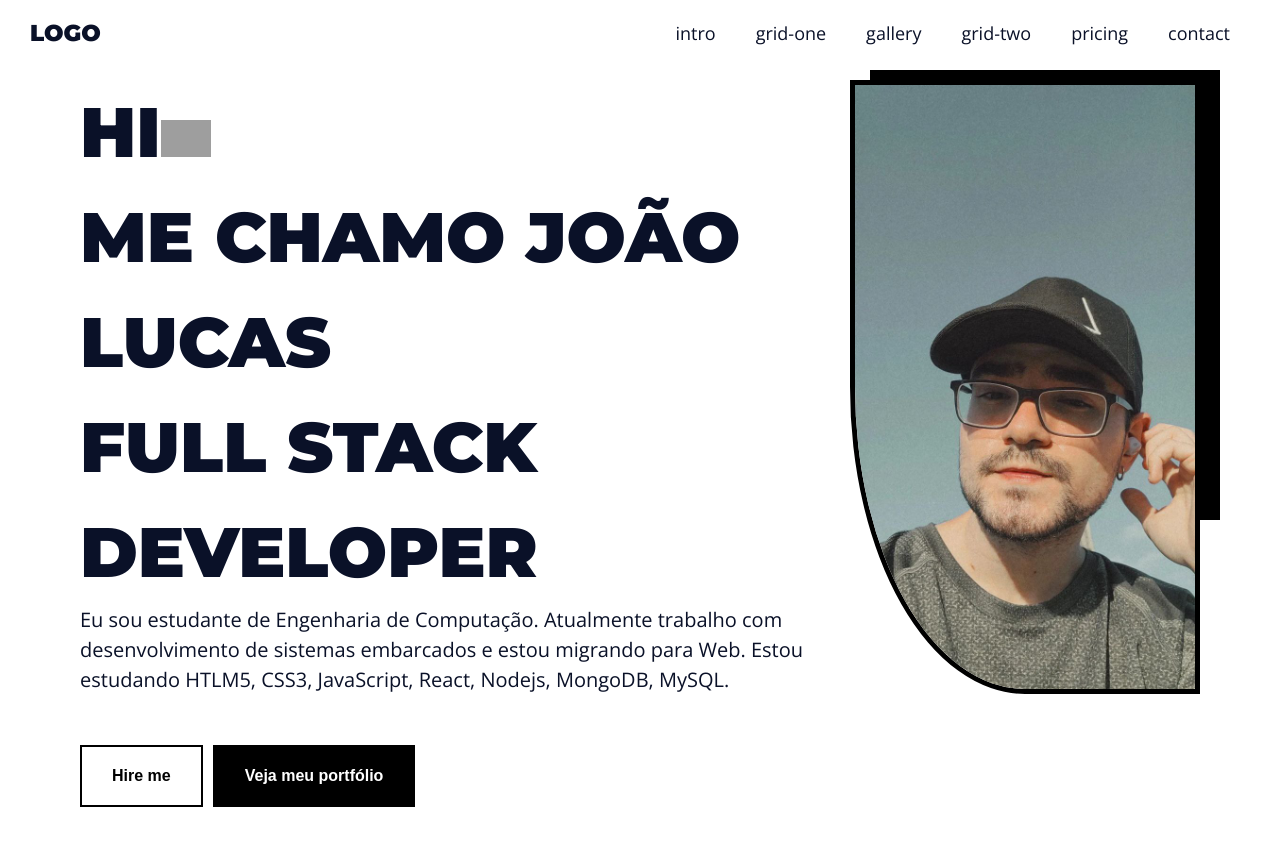
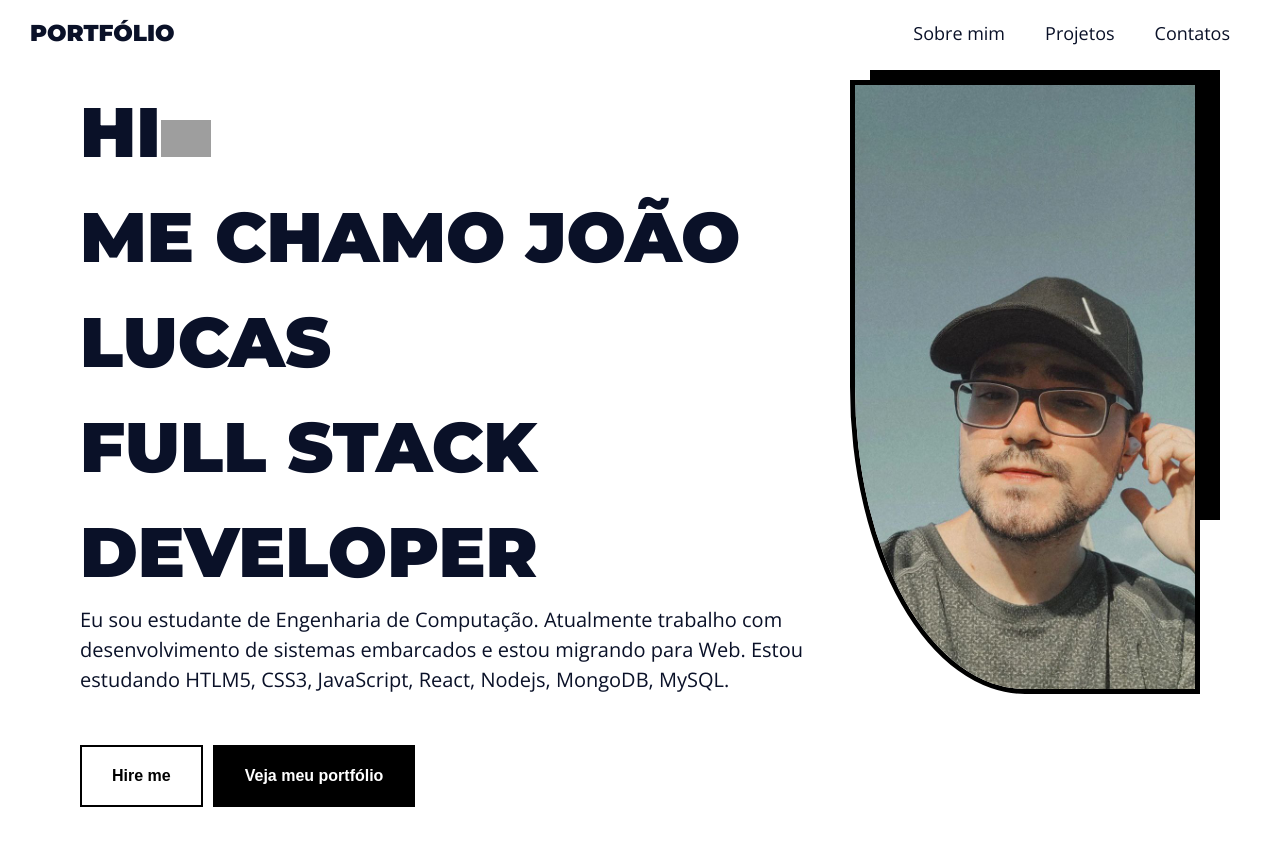
Before and after one commit to lucaskenp/github-page, a React (Create React App) app: page / in a window 1280 px wide. Shown: the top 846 px of the page. Built offline with nearby package versions, Linux system fonts and the light colour scheme; grey boxes are pictures that could not be loaded.

Commit message:
Alterando o menu

```diff
--- a/src/components/Header/index.jsx
+++ b/src/components/Header/index.jsx
@@ -1,36 +1,29 @@
 import React from 'react';
-import { Nav } from './styled';
+// import { Nav } from './styled';
 
-export default function Header() {
+function Header() {
   return (
     <aside className="menu white-bg">
       <div className="main-content menu-content">
         <h1>
-          <a href="#home">LOGO</a>
+          <a href="#home">Portfólio</a>
         </h1>
-        <Nav>
+        <nav>
           <ul>
             <li>
-              <a href="#intro">intro</a>
+              <a href="#about-me">Sobre mim</a>
             </li>
             <li>
-              <a href="#grid-one">grid-one</a>
+              <a href="#projects">Projetos</a>
             </li>
             <li>
-              <a href="#gallery">gallery</a>
-            </li>
-            <li>
-              <a href="#grid-two">grid-two</a>
-            </li>
-            <li>
-              <a href="#pricing">pricing</a>
-            </li>
-            <li>
-              <a href="#contact">contact</a>
+              <a href="#contact">Contatos</a>
             </li>
           </ul>
-        </Nav>
+        </nav>
       </div>
     </aside>
   );
 }
+
+export default Header;
```
Also changed, not shown: src/components/MenuSpacing/index.jsx (added, +7 -0 lines).
